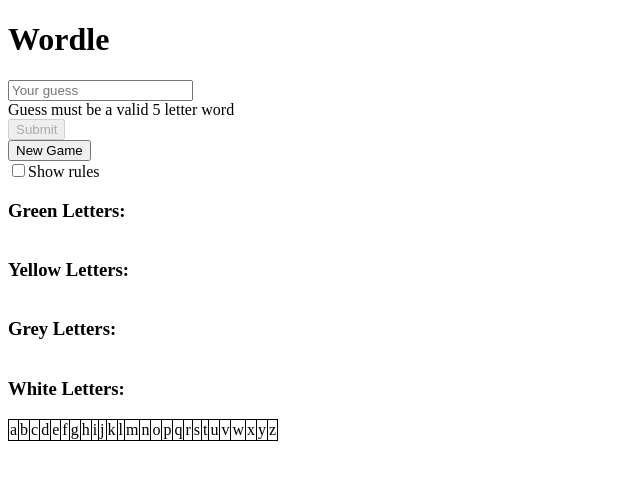
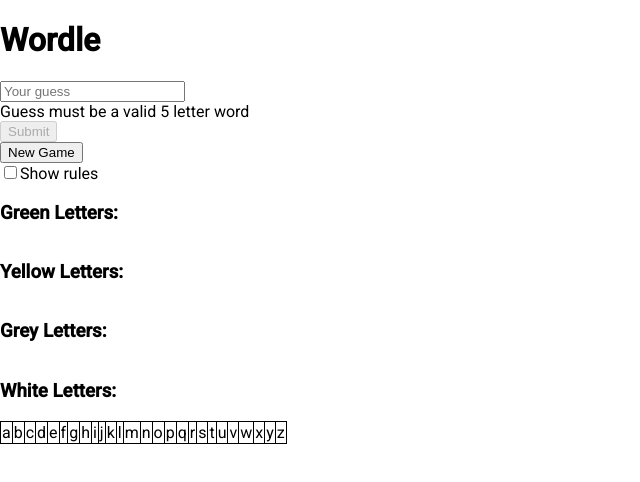
Before and after one commit to andreashsy/wordle, an Angular app: page / in a window 1280 px wide. Shown: the top 482 px of the page, without its empty margins (0-640 px from the left). Built offline with nearby package versions, Linux system fonts and the light colour scheme.

Commit message:
ADD: added the following packages: material, flex, pwa

```diff
--- a/angular.json
+++ b/angular.json
@@ -27,6 +27,7 @@
               "src/assets"
             ],
             "styles": [
+              "./node_modules/@angular/material/prebuilt-themes/indigo-pink.css",
               "src/styles.css"
             ],
             "scripts": []
@@ -94,6 +95,7 @@
               "src/assets"
             ],
             "styles": [
+              "./node_modules/@angular/material/prebuilt-themes/indigo-pink.css",
               "src/styles.css"
             ],
             "scripts": []
--- a/package.json
+++ b/package.json
@@ -11,10 +11,13 @@
   "private": true,
   "dependencies": {
     "@angular/animations": "~13.2.0",
+    "@angular/cdk": "^13.2.0",
     "@angular/common": "~13.2.0",
     "@angular/compiler": "~13.2.0",
     "@angular/core": "~13.2.0",
+    "@angular/flex-layout": "^13.0.0-beta.36",
     "@angular/forms": "~13.2.0",
+    "@angular/material": "^13.2.0",
     "@angular/platform-browser": "~13.2.0",
     "@angular/platform-browser-dynamic": "~13.2.0",
     "@angular/router": "~13.2.0",
--- a/src/app/app.component.ts
+++ b/src/app/app.component.ts
@@ -1,10 +1,8 @@
 import { Component } from '@angular/core';
 import {
-  AbstractControl,
   FormBuilder,
   FormControl,
   FormGroup,
-  ValidationErrors,
   Validators,
 } from '@angular/forms';
 import { Player } from './player';
--- a/src/app/app.module.ts
+++ b/src/app/app.module.ts
@@ -4,6 +4,7 @@
 
 import { AppRoutingModule } from './app-routing.module';
 import { AppComponent } from './app.component';
+import { BrowserAnimationsModule } from '@angular/platform-browser/animations';
 
 @NgModule({
   declarations: [
@@ -13,7 +14,8 @@
     BrowserModule,
     AppRoutingModule,
     FormsModule,
-    ReactiveFormsModule
+    ReactiveFormsModule,
+    BrowserAnimationsModule
   ],
   providers: [],
   bootstrap: [AppComponent]
--- a/src/index.html
+++ b/src/index.html
@@ -6,6 +6,9 @@
   <base href="/">
   <meta name="viewport" content="width=device-width, initial-scale=1">
   <link rel="icon" type="image/x-icon" href="favicon.ico">
+  <link rel="preconnect" href="https://fonts.gstatic.com">
+  <link href="https://fonts.googleapis.com/css2?family=Roboto:wght@300;400;500&display=swap" rel="stylesheet">
+  <link href="https://fonts.googleapis.com/icon?family=Material+Icons" rel="stylesheet">
 </head>
 <body>
   <app-root></app-root>
--- a/src/styles.css
+++ b/src/styles.css
@@ -1 +1,4 @@
 /* You can add global styles to this file, and also import other style files */
+
+html, body { height: 100%; }
+body { margin: 0; font-family: Roboto, "Helvetica Neue", sans-serif; }
```
Also changed, not shown: 5 other files (tests, documents, lock files or other folders).
